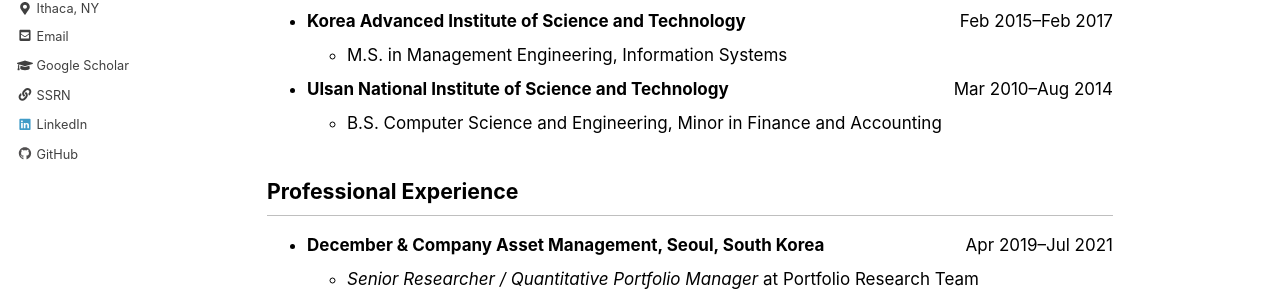
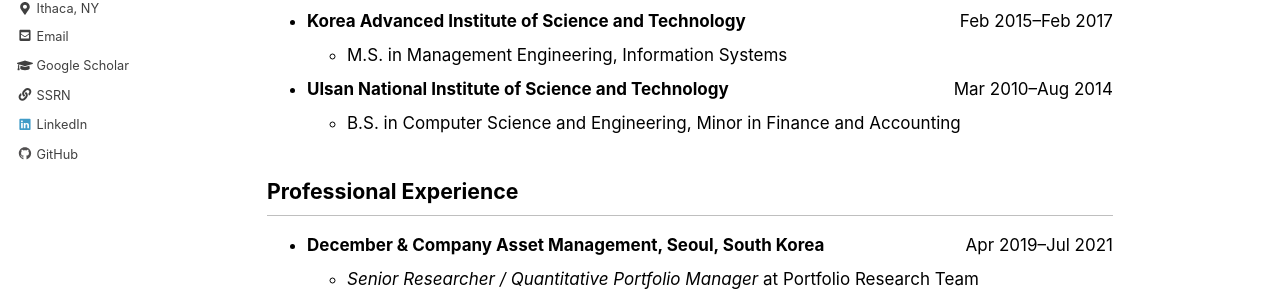
Before and after one commit to jonghkim/jonghkim.github.io, a Jekyll site: the page built from _pages/about.md, in a window 1280 px wide and 900 px high. Shown: the part 341-644 px from the top of the window. Built offline with Jekyll 4.4.1, drawn with Linux system fonts in a browser that asks for light colours.

Commit message:
update cv file

```diff
--- a/_pages/about.md
+++ b/_pages/about.md
@@ -13,7 +13,7 @@ last_modified_at: 2025-11-22
 - **Korea Advanced Institute of Science and Technology** <span style="float:right">Feb 2015–Feb 2017</span>
     - M.S. in Management Engineering, Information Systems
 - **Ulsan National Institute of Science and Technology** <span style="float:right">Mar 2010–Aug 2014</span>
-    - B.S. Computer Science and Engineering, Minor in Finance and Accounting
+    - B.S. in Computer Science and Engineering, Minor in Finance and Accounting
 
 ## Professional Experience
 - **December & Company Asset Management, Seoul, South Korea** <span style="float:right">Apr 2019–Jul 2021</span>
```
